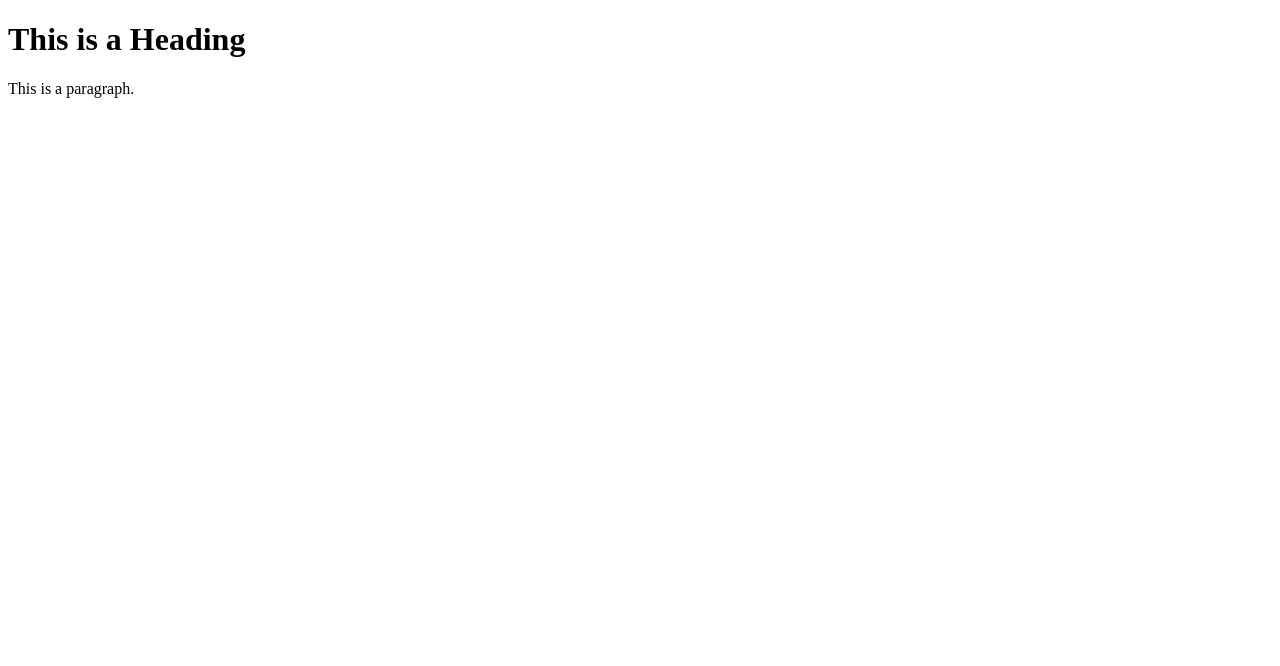
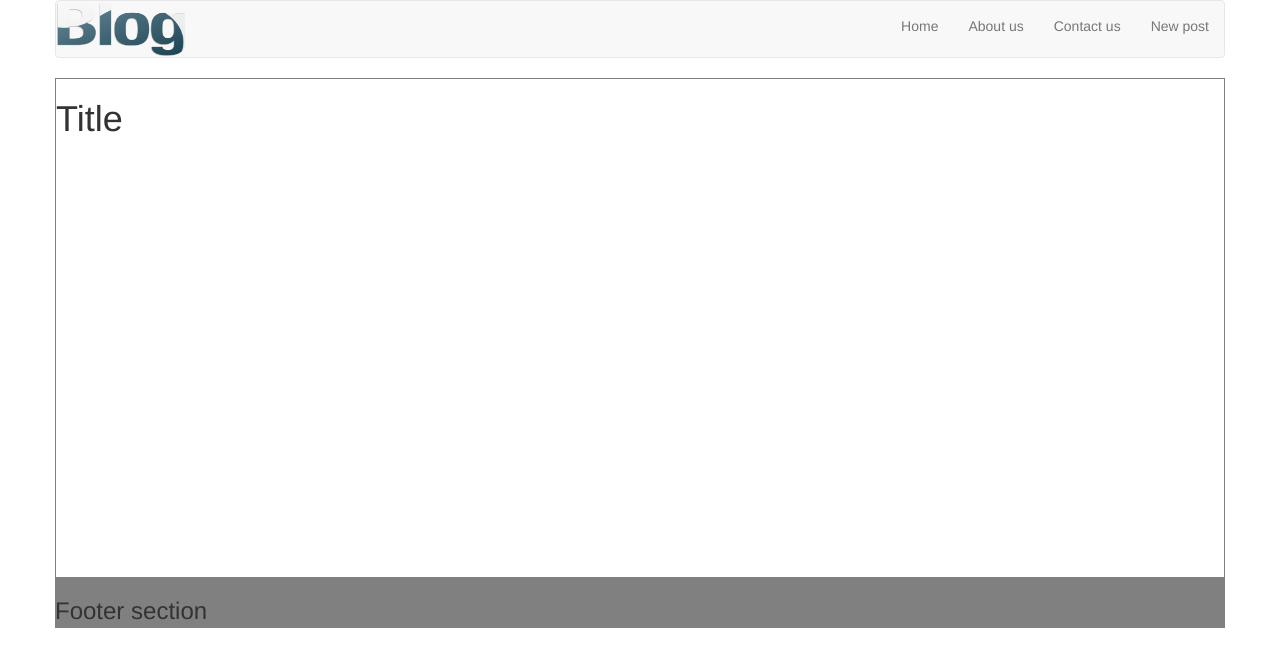
Before and after one commit to Dharani16/Blog, a plain HTML site: page index.html in a window 1280 px wide. Drawn offline with nearby package versions, Linux system fonts and the light colour scheme.

Commit message:
Brought layout design

```diff
--- a/index.html
+++ b/index.html
@@ -2,12 +2,58 @@
 <html>
 	<head>
 		<title>Blog</title>
+		<!-- Initiallization of bootstrap and jquery -->
+		<link rel="stylesheet" href="https://maxcdn.bootstrapcdn.com/bootstrap/3.3.7/css/bootstrap.min.css">
+  		<script src="https://ajax.googleapis.com/ajax/libs/jquery/3.2.1/jquery.min.js"></script>
+  		<script src="https://maxcdn.bootstrapcdn.com/bootstrap/3.3.7/js/bootstrap.min.js"></script>
+  		<!-- external css -->
+  		<link rel="stylesheet" type="text/css" href="css/style.css">
 		<script type="text/javascript"></script>
 	</head>
 <body>
+	<!-- header -->
+	<header>
+	 	<div class="container">
+	 		<div class="row">
+	 			<nav class="navbar navbar-default">
+	   				<div class="navbar-header">
+						<button type="button" class="navbar-toggle" data-toggle="	collapse" data-target="#myNavbar">
+	        				<span class="icon-bar"></span>
+	        				<span class="icon-bar"></span>
+	        				<span class="icon-bar"></span>
+	      				</button>
+						<a href="#"><img src="images/logo.png" alt="logo" width="130px" height="56px">  </a>
+	    			</div>
+		 			<div class="collapse navbar-collapse" id="myNavbar">
+		 				<ul class="nav navbar-nav navbar-right">
+		   					<li><a href="#" id="homeId" class="active">Home</a></li>
+		    				<li><a href="#" id = "aboutId" class="active" >About us</a></li>
+		        			<li><a href="#" id = "contactId" class="active" >Contact us</a></li>
+		        			<li><a href="#" id = "contactId" class="active" >New post</a></li>
+		      			</ul>
+		   			</div>
+	  			</nav>
+	  		</div>
+	 	</div>
+	</header>
 
-<h1>This is a Heading</h1>
-<p>This is a paragraph.</p>
+	<!-- Main section -->
+	<section>
+		<div class="container" style="height: 500px;border: 1px solid gray;">
+			<div class="row">
+				<h1>Title</h1>
+			</div>
+		</div>
+	</section>
+
+	<!-- footer -->
+	<footer>
+		<div class="container" style="background-color: gray; height: 50px;">
+			<div class="row">
+				<h3>Footer section</h3>
+			</div>
+		</div>
+	</footer>
 
 </body>
 </html>
```
Also changed, not shown: images/logo.png (added).
